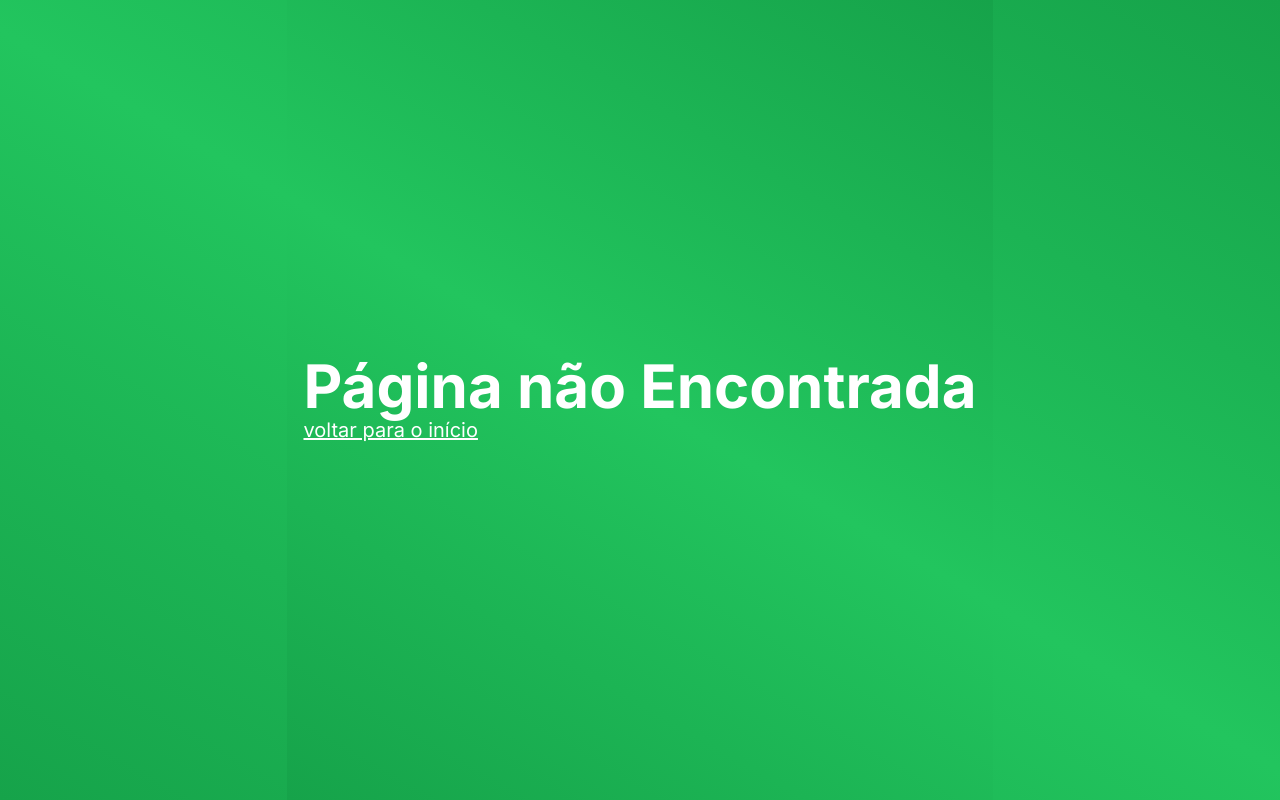
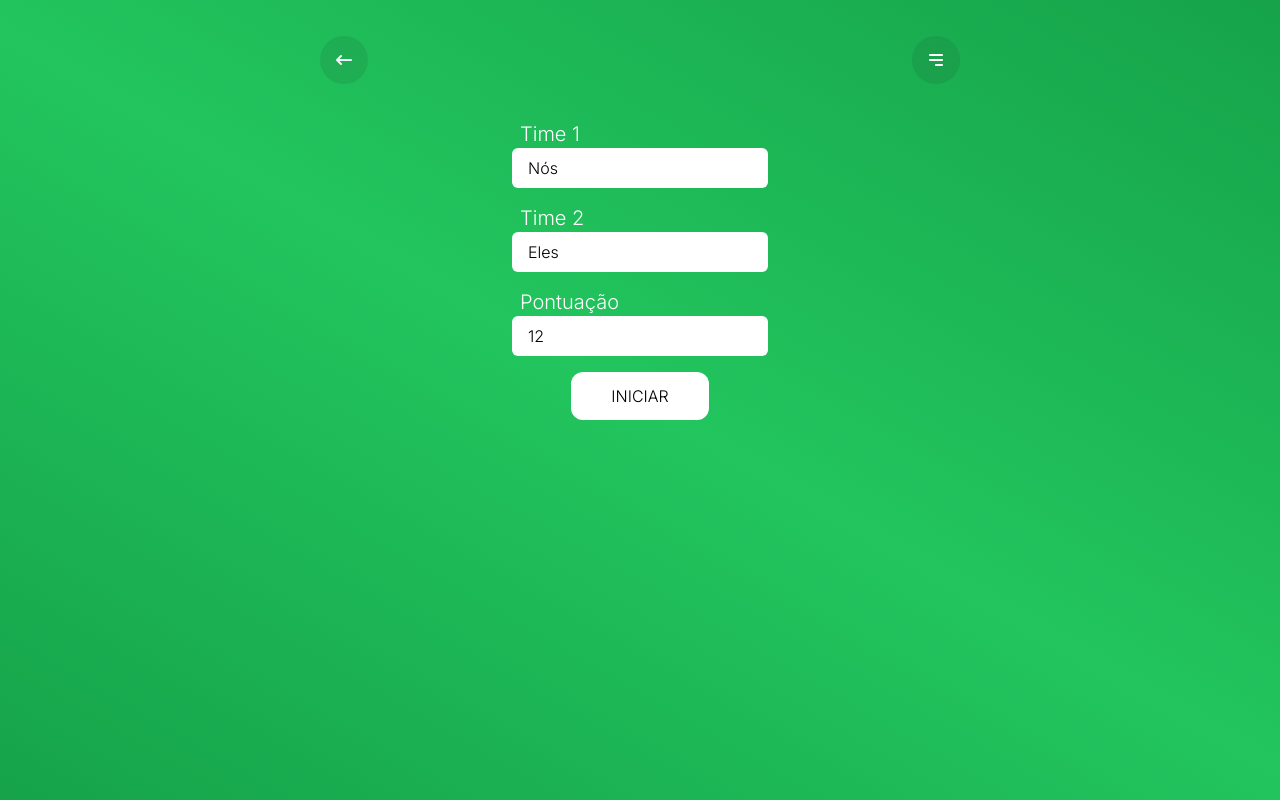
Before and after one commit to joao-xarrua/marca-tento, a React (Vite) app: page /custom in a window 1280 px wide. Built offline with nearby package versions, Linux system fonts and the light colour scheme.

Commit message:
custom game working

```diff
--- a/src/Components/Game/Score.jsx
+++ b/src/Components/Game/Score.jsx
@@ -1,4 +1,4 @@
-import React, {useContext, useEffect, useState } from 'react'
+import React, {useContext, useEffect } from 'react'
 import IconTeam from '../../assets/IconTeam'
 import IconAward from '../../assets/IconAward'
 import IconPlus from '../../assets/IconPlus'
@@ -7,7 +7,7 @@ import Modal from '../Modal/Modal'
 import { GameContext } from '../context/GameContext'
 
 const Score = () => {
-  const {teamOne, teamTwo, handleScore, total, winner, gameStatus} = useContext(GameContext)
+  const {teamOne, setTeamOne, teamTwo, setTeamTwo, handleScore, total, setTotal, winner, gameStatus} = useContext(GameContext)
   const requestOptions = {
     method: 'POST',
     headers: {'Content-Type': 'application/json'},
@@ -25,6 +25,12 @@ const Score = () => {
       }
     )
   }
+
+  useEffect(() => {
+    setTeamOne({...teamOne, teamName: localStorage.getItem('teamOne')})
+    setTeamTwo({...teamTwo, teamName: localStorage.getItem('teamTwo')})
+    setTotal(parseInt(localStorage.getItem('total')))
+  }, [])
 
   useEffect(() => {
     if (gameStatus === false) {
--- /dev/null
+++ b/src/Components/GameForm/CustomGameForm.jsx
@@ -0,0 +1,53 @@
+import React, { useContext, useState } from 'react'
+import {GameContext} from '../context/GameContext'
+import { useNavigate } from 'react-router-dom'
+
+const CustomGameForm = () => {
+  const teste = useContext(GameContext)
+  const navigate = useNavigate()
+  const [teamOneInput, setTeamOneInput] = useState("Nós")
+  const [teamTwoInput, setTeamTwoInput] = useState("Eles")
+  const [pointsInput, setPointsInput] = useState(12)
+
+  const handleClick = () => {
+    localStorage.setItem('teamOne', teamOneInput)
+    localStorage.setItem('teamTwo', teamTwoInput)
+    localStorage.setItem('total', pointsInput)
+    navigate('/game')
+  }
+
+  return (
+    <form  className='flex flex-col w-full items-center space-y-4'>
+      <div className='flex flex-col w-64'>
+        <label htmlFor="teamOne" className='text-white text-xl ml-2' >Time 1</label>
+        <input
+          type="text"
+          id='teamOne'
+          value={teamOneInput}
+          onChange={(event) => setTeamOneInput(event.target.value)}
+          className='h-10 px-4 rounded-md'/>
+      </div>
+      <div className='flex flex-col w-64'>
+        <label htmlFor="teamTwo" className='text-white text-xl ml-2' >Time 2</label>
+        <input
+          type="text"
+          id='teamTwo'
+          value={teamTwoInput}
+          onChange={(event) => setTeamTwoInput(event.target.value)}
+          className='h-10 px-4 rounded-md'/>
+      </div>
+      <div className='flex flex-col w-64'>
+        <label htmlFor="points" className='text-white text-xl ml-2' >Pontuação</label>
+        <input
+          type="text"
+          id='points'
+          value={pointsInput}
+          onChange={(event) => setPointsInput(event.target.value)}
+          className='h-10 px-4 rounded-md'/>
+      </div>
+      <button type='button' onClick={handleClick} className='bg-white uppercase h-12 rounded-xl px-10'>Iniciar</button>
+    </form>
+  )
+}
+
+export default CustomGameForm
--- a/src/Components/Home.jsx
+++ b/src/Components/Home.jsx
@@ -1,18 +1,29 @@
 import React from 'react'
 import MenuItemButton from './MenuItemButton/MenuItemButton'
 import { useNavigate } from 'react-router-dom'
+
+const Home = () => {
+  const navigate = useNavigate();
 
   const menu = [
     {
       title: 'Novo Jogo',
       subtitle: 'jogo rápido',
       transparent: false,
-    targetPath: '/game'
+      funcOnClick: () => { // muito massa que isso pode ser uma função
+        localStorage.setItem('teamOne', 'Nós')
+        localStorage.setItem('teamTwo', 'Eles')
+        localStorage.setItem('points', 12)
+        navigate('/game')
+      }
     },
     {
       title: 'Personalizado',
       subtitle: 'defina suas regras',
       transparent: true,
+      funcOnClick: () => {
+        navigate('/custom')
+      }
     },
     {
       title: 'Marcador Livre',
@@ -26,13 +37,15 @@ const menu = [
     }
   ]
 
-const Home = () => {
-  const navigate = useNavigate();
-
   return (
     <section className='grow pb-12 mt-4 flex-col flex-grow-2 space-y-4 overflow-auto' >
-      {menu.map(({title, subtitle, transparent, targetPath}) => (
-        <MenuItemButton onClick={() => navigate(targetPath)} key={title} title={title} subtitle={subtitle} transparent={transparent}/>
+      {menu.map(({title, subtitle, transparent, funcOnClick}) => (
+        <MenuItemButton
+          onClick={() => funcOnClick()}
+          key={title}
+          title={title}
+          subtitle={subtitle}
+          transparent={transparent}/>
       ))}
     </section>
   )
--- a/src/Components/MenuItemButton/MenuItemButton.jsx
+++ b/src/Components/MenuItemButton/MenuItemButton.jsx
@@ -11,7 +11,7 @@ const MenuItemButton = ({title, subtitle, transparent, onClick}) => {
               :
             'from-neutral-100 to-95% to-neutral-400 bg-gradient-120 text-neutral-600 active:bg-gradient-60 h-32'}
     `}>
-      <div className=''>
+      <div>
           <h1 className={` ${transparent ? 'text-3xl' : 'text-4xl'}`}>{title}</h1>
           <span className='text-md'>{subtitle}</span>
       </div>
--- a/src/Components/context/GameContext.jsx
+++ b/src/Components/context/GameContext.jsx
@@ -72,5 +72,5 @@ export const GameProvider = ({children}) => {
     }
   }
 
-  return <GameContext.Provider value={{point, setPoint, activePointOption, setActivePointOption, teamOne, setTeamOne, teamTwo, setTeamTwo, handleScore, total, winner, gameStatus}}>{children}</GameContext.Provider>
+  return <GameContext.Provider value={{point, setPoint, activePointOption, setActivePointOption, teamOne, setTeamOne, teamTwo, setTeamTwo, handleScore, total, setTotal, winner, gameStatus}}>{children}</GameContext.Provider>
 }
--- /dev/null
+++ b/src/Pages/Custom.jsx
@@ -0,0 +1,30 @@
+import React from 'react'
+import IconReturn from '../assets/IconReturn'
+import RoundedButton from '../Components/RoundedButton/RoundedButton'
+import IconMenu from '../assets/IconMenu'
+import { useNavigate } from 'react-router-dom'
+import CustomGameForm from '../Components/GameForm/CustomGameForm'
+import { GameProvider } from '../Components/context/GameContext'
+
+
+const Custom = () => {
+  const navigate = useNavigate()
+
+  return (
+    <GameProvider>
+      <section className='w-full max-w-2xl min-h-dvh h-full flex flex-col static font-light font-inter'>
+        <div className='flex justify-between px-4 py-9 w-full'>
+          <RoundedButton active={true} onClick={() => navigate('/')}>
+            <IconReturn />
+          </RoundedButton>
+          <RoundedButton active={true} onClick={() => navigate('/')}>
+            <IconMenu />
+          </RoundedButton>
+        </div>
+        <CustomGameForm />
+      </section>
+    </GameProvider>
+  )
+}
+
+export default Custom
--- a/src/Pages/Menu.jsx
+++ b/src/Pages/Menu.jsx
@@ -1,10 +1,9 @@
-import React, { useState } from 'react'
+import React from 'react'
 import Navbar from '../Components/Navbar'
 import Header from '../Components/MenuHeader'
 import { Outlet } from 'react-router-dom'
 
 const Menu = () => {
-
   return (
     <section className='w-full max-w-2xl h-dvh p-4 font-light font-inter flex flex-col'>
       <Header />
--- a/src/Pages/User.jsx
+++ b/src/Pages/User.jsx
@@ -9,26 +9,17 @@ import HistoryItem from '../Components/HistoryItem/HistoryItem'
 const User = () => {
   const navigate = useNavigate()
   const [history, setHistory] = useState(null)
-  const [loading, setLoading] = useState(false)
 
   useEffect(() => {
     // mostruoso fez o fetch assincrono ai papai chama
     const fetchHistory = async () => {
-      setLoading(true);
       const res = await fetch("http://localhost:5215/v1/matches");
-      console.log(res);
-
-
       if (!res.ok) {
         const message = `An error has occured: ${res.errors}`;
         throw new Error(message);
       }
-
       const obj = await res.json();
-      console.log(obj);
-
-      setHistory(obj.data);
-      setLoading(false)
+      setHistory(obj.data.reverse());
     }
     fetchHistory();
 
```
Also changed, not shown: src/App.jsx (+9 -4 lines). Lines whose indentation alone changed are shown as unchanged.
